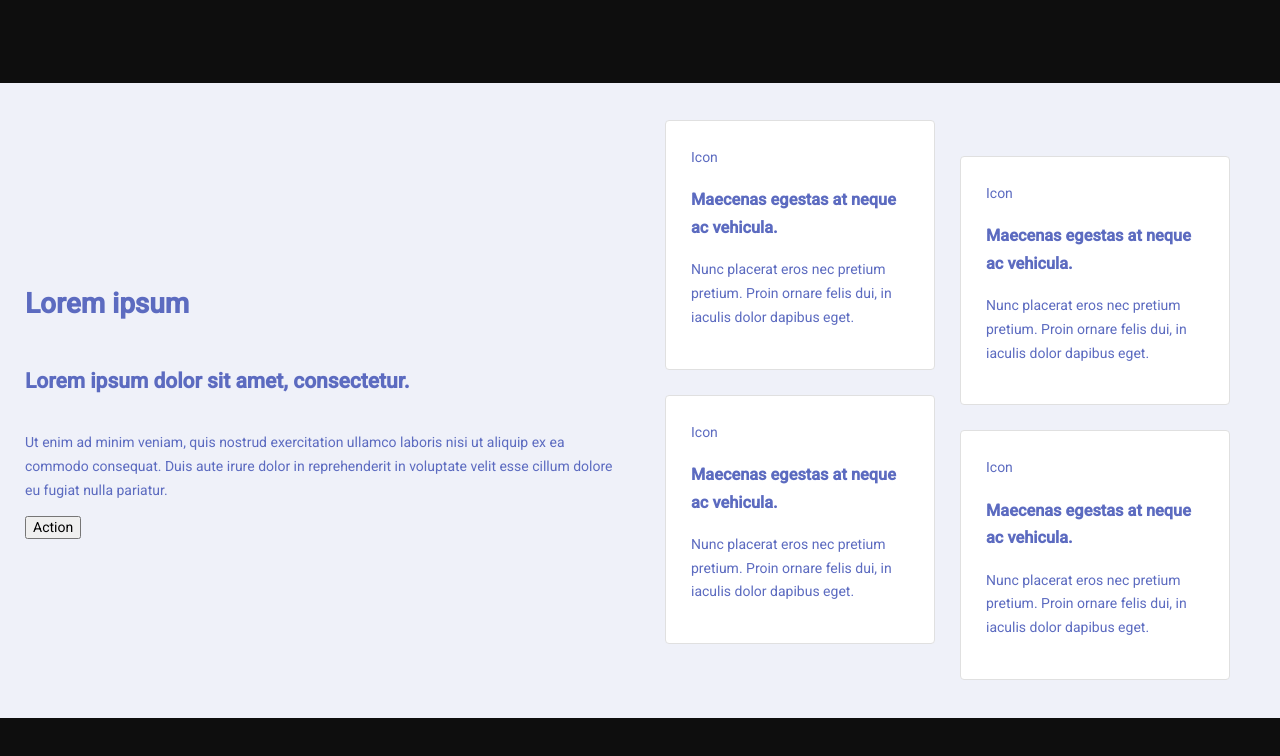
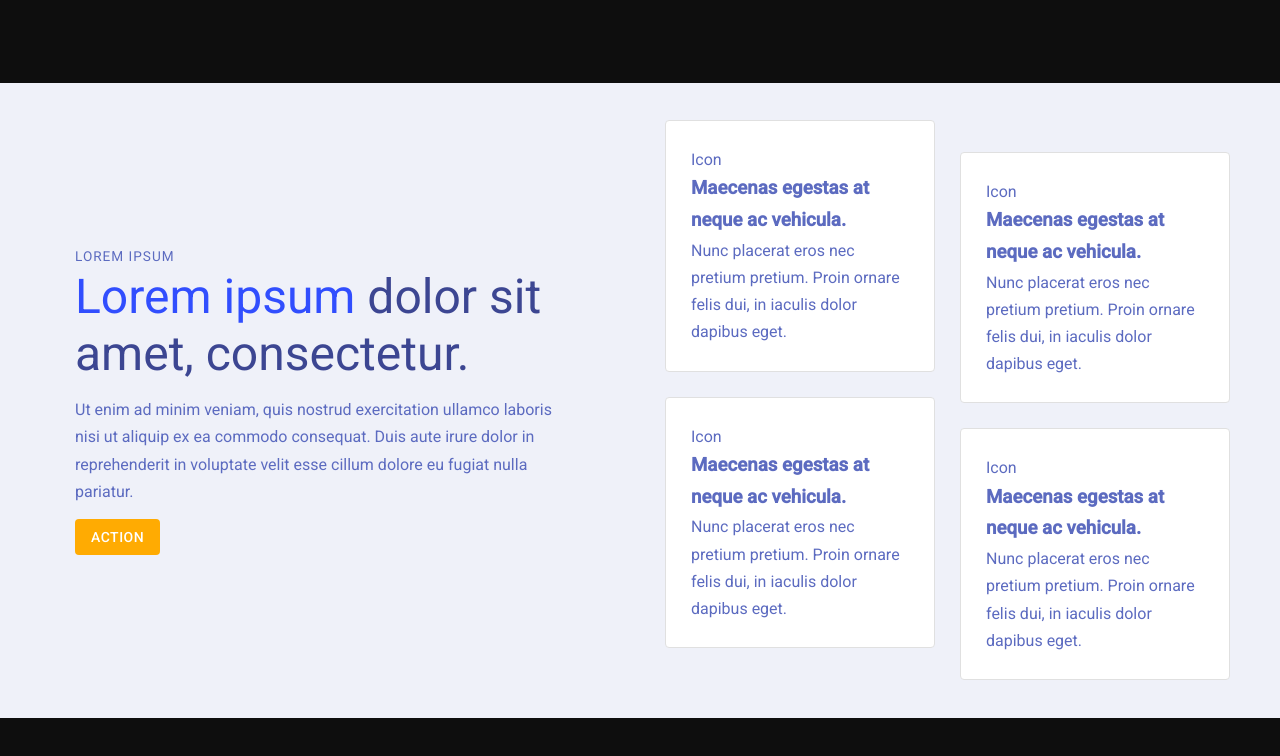
Before and after one commit to doforever/shuffle-task1, a website: page index.html in a window 1280 px wide. Drawn offline with Linux system fonts and the light colour scheme.

Commit message:
Style section component main part

```diff
--- a/index.html
+++ b/index.html
@@ -13,14 +13,14 @@
 <body>
   <div class="container">
     <section class="row section">
-      <article class="col-sm-12 col-lg-6 section__text">
+      <article class="col-sm-12 col-lg-6 section__article">
         <h1 class="section__title">Lorem ipsum</h1>
-        <h2 class="section__subtitle">Lorem ipsum dolor sit amet, consectetur.</h2>
-        <p>
+        <h2 class="section__subtitle"><strong>Lorem ipsum</strong> dolor sit amet, consectetur.</h2>
+        <p class="section__text">
           Ut enim ad minim veniam, quis nostrud exercitation ullamco laboris nisi ut aliquip ex ea commodo consequat.
           Duis aute irure dolor in reprehenderit in voluptate velit esse cillum dolore eu fugiat nulla pariatur.
         </p>
-        <button>Action</button>
+        <button class="button">Action</button>
       </article>
       <div class="col-sm-12 col-lg-6">
         <div class="row section__boxes">
--- a/sass/_global.scss
+++ b/sass/_global.scss
@@ -1,13 +1,20 @@
 *, *::before, *::after {
   box-sizing: border-box;
+}
+
+html {
+  font-size: $base-size;
 }
 
 body {
   background-color: $color-background;
   font-family: $font-text;
   color: $color-primary;
-  font-size: $base-size;
   line-height: 1.7;
+}
+
+h1, h2, h3, h4, h5, h6, p {
+  margin: 0;
 }
 
 .container {
--- a/sass/_settings.scss
+++ b/sass/_settings.scss
@@ -5,6 +5,7 @@ $color-background: #0E0E0E;
 $color-light: #FFFFFF;
 $color-primary: #5c6bc0;
 $color-secondary: #3C4692;
+$color-strong: #314efe;
 $color-warning: #ffab02;
 $color-info: #1e88e5;
 $color-success: #43a048;
@@ -13,8 +14,9 @@ $color-border: #e0e0e0;
 
 $font-text: 'Roboto', sans-serif;
 
-$base-size: 14px;
+$base-size: 16px;
 $base-padding: 25px;
+$base-margin: 14px;
 $radius: 4px;
 $size-md: 768px;
 $size-lg: 992px;
--- /dev/null
+++ b/sass/components/_button.scss
@@ -0,0 +1,19 @@
+@use 'sass:color';
+
+.button {
+  text-transform: uppercase;
+  display: block;
+  height: 36px;
+  padding: 0 16px;
+  font-size: 14px;
+  letter-spacing: 0.5px;
+  font-weight: 500;
+  background-color: $color-warning;
+  border: none;
+  border-radius: $radius;
+  color: $color-light;
+
+  &:hover {
+    background-color: color.scale($color-warning, $lightness: 10%);
+  }
+}
--- a/sass/components/_section.scss
+++ b/sass/components/_section.scss
@@ -2,8 +2,32 @@
   background-color: lighten($color-primary, 40%);
   min-height: 635px;
 
+  &__article {
+    padding: $base-padding*3;
+  }
+
+  &__title {
+    font-size: 0.85rem;
+    font-weight: initial;
+    text-transform: uppercase;
+    letter-spacing: 1px;
+  }
+
+  &__subtitle {
+    font-size: 3rem;
+    font-weight: initial;
+    line-height: initial;
+    margin-bottom: $base-margin;
+    color: $color-secondary;
+
+    strong {
+      color: $color-strong;
+      font-weight: initial;
+    }
+  }
+
   &__text {
-    padding: $base-padding;
+    margin-bottom: $base-margin;
   }
 
   &__boxes {
--- a/sass/style.scss
+++ b/sass/style.scss
@@ -2,5 +2,6 @@
 @import 'settings';
 @import 'global';
 
+@import 'components/button';
 @import 'components/box';
 @import 'components/section';
```
Also changed, not shown: css/style.css, 1 other file.
